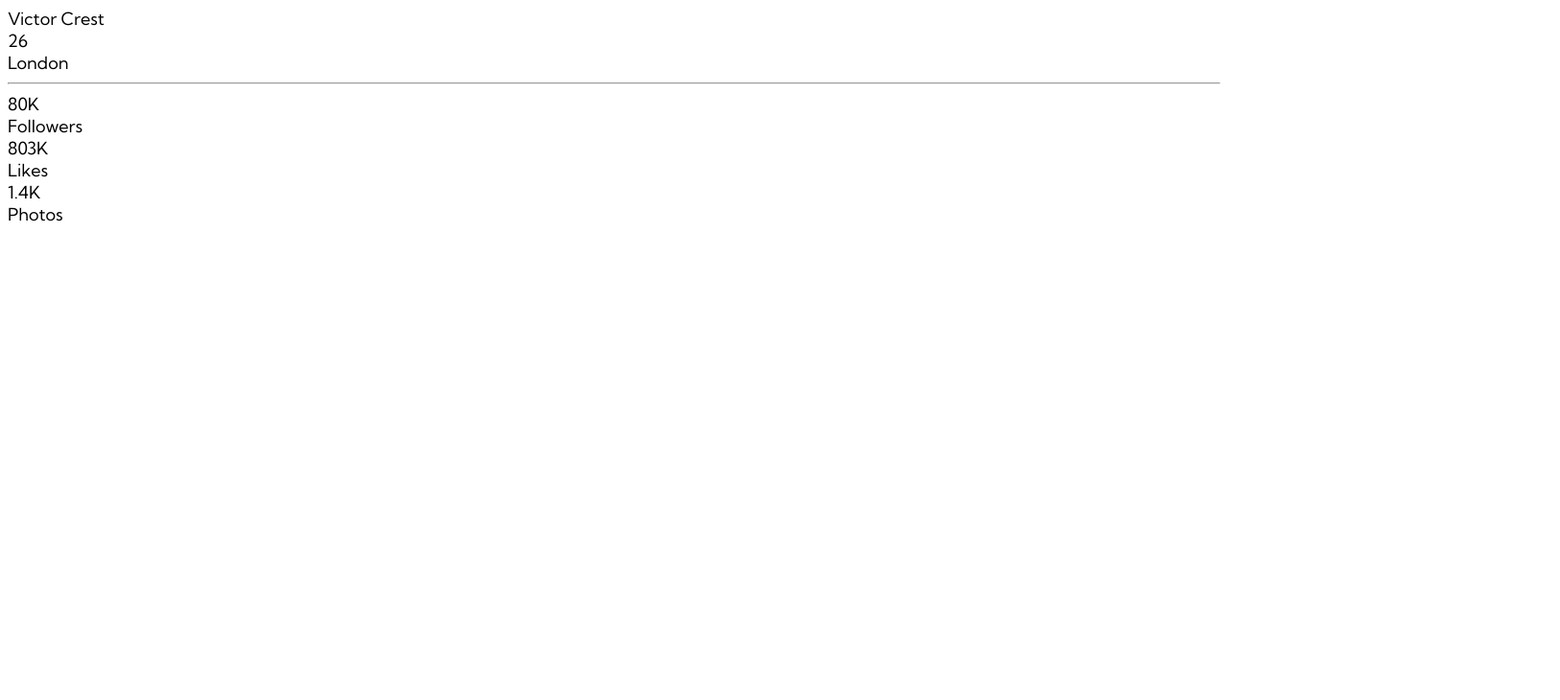
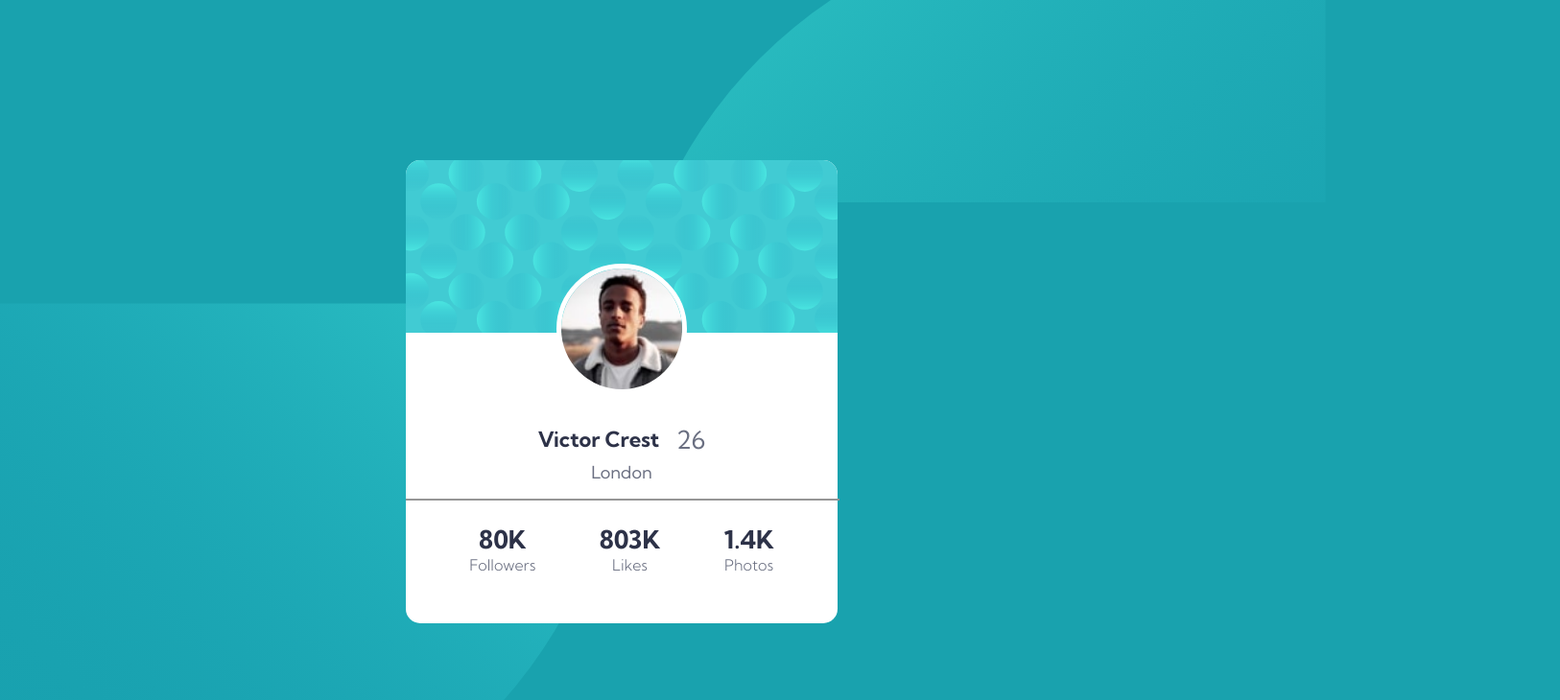
Before and after one commit to ash-kick/profile-card-component, a plain HTML site: page index.html in a window 1280 px wide. Shown: the whole page at 96% size, 1626 px wide, since content can reach past the window. Drawn offline with Linux system fonts and the light colour scheme.

Commit message:
Adding css styling

```diff
--- a/index.html
+++ b/index.html
@@ -12,16 +12,29 @@
      </head>
      <body>
           <main>
-               <div class="upper-background"></div>
+               <div class="top-background-box">
+                    <img class="top-background-image" src="images/bg-pattern-top.svg" alt="top left background image" />
+               </div>
+               <div class="bottom-background-box">
+                    <img class="bottom-background-image" src="images/bg-pattern-bottom.svg" alt="top left background image" />
+               </div>
+               <div class="profile-box">
+                    <div class="upper-background-container">
+                         <img class="upper-background-image" src="images/bg-pattern-card.svg" alt="blue pattern background image" />
+                    </div>
+                    <div class="profile-picture-container">
+                         <img class="profile-picture" src="images/image-victor.jpg" alt="profile picture of Victor Crest" />
+                    </div>
                     <div class="profile-name-age">
                          <div class="profile-name">Victor Crest</div>
                          <div class="profile-age">26</div>
                     </div>
                     <div class="profile-location">London</div>
                     <hr />
-               <div class="follower-info">
-                    <div class="follower-number">80K</div>
-                    <div class="follower-label">Followers</div>
+                    <div class="profile-stats">
+                         <div class="followers-info">
+                              <div class="followers-number">80K</div>
+                              <div class="followers-label">Followers</div>
                          </div>
                          <div class="likes-info">
                               <div class="likes-number">803K</div>
@@ -31,6 +44,8 @@
                               <div class="photos-number">1.4K</div>
                               <div class="photos-label">Photos</div>
                          </div>
+                    </div>
+               </div>
           </main>
      </body>
 </html>
--- a/style.css
+++ b/style.css
@@ -1,15 +1,139 @@
+.kumbh-sans-font {
+     font-family: "Kumbh Sans", sans-serif;
+     font-optical-sizing: auto;
+     font-weight: 400, 700;
+     font-style: normal;
+     font-variation-settings: "YOPQ" 300;
+}
 
-.kumbh-sans-font{
-    font-family: "Kumbh Sans", sans-serif;
-    font-optical-sizing: auto;
-    font-weight: 400,700;
-    font-style: normal;
-    font-variation-settings:
-      "YOPQ" 300;
-  }
+html,
+body {
+     font-family: "Kumbh Sans", sans-serif;
+     font-size: 18px;
+     font-weight: 400;
+     background-color: hsl(185, 75%, 39%);
+     width: 100%;
+     height: 100%;
+}
 
-html {
-    font-family:  "Kumbh Sans", sans-serif;
-    font-size: 18px;
-    font-weight: 400;
+main {
+     display: flex;
+     align-content: center;
+     justify-content: center;
+     align-items: center;
+     width: 100%;
+     height: 100%;
 }
+
+.top-background-image {
+     position: relative;
+     clip-path: xywh(300px 400px 100% 100%);
+}
+
+.bottom-background-image {
+     clip-path: xywh(0px 50px 75% 25%);
+}
+
+.bottom-background-box {
+     bottom: 0;
+     right: 0;
+}
+
+.top-background-box {
+     top: 0;
+     left: 0;
+     padding: 0;
+}
+
+.profile-box {
+     display: flex;
+     flex-direction: column;
+     text-align: center;
+     align-self: center;
+     background-color: white;
+     padding-bottom: 15px;
+     border-radius: 15px;
+     height: 26rem;
+     width: 25rem;
+     position: absolute;
+}
+
+.upper-background-container,
+.upper-background-image {
+     width: 100%;
+     border-radius: 15px 15px 0px 0px;
+     padding-bottom: 2.5rem;
+}
+
+.profile-picture-container {
+     padding: 6rem;
+     position: absolute;
+     align-self: center;
+}
+
+.profile-picture {
+     border-radius: 50%;
+     border-color: white;
+     border-width: 5px;
+     border-style: solid;
+     width: 7rem;
+}
+
+.profile-name-age {
+     display: flex;
+     align-self: center;
+     gap: 1rem;
+}
+
+.profile-name {
+     font-size: 22px;
+     font-weight: 700;
+     color: hsl(229, 23%, 23%);
+     line-height: 1.5;
+}
+
+.profile-age {
+     color: hsl(227, 10%, 46%);
+     font-weight: 400;
+     font-size: 26px;
+}
+
+.profile-age {
+     color: hsl(227, 10%, 46%);
+     font-weight: 400;
+     font-size: 26px;
+}
+
+.profile-location {
+     color: hsl(227, 10%, 46%);
+     line-height: 2;
+}
+
+hr {
+     color: hsl(0, 0%, 59%);
+     border-style: solid;
+     width: 100%;
+}
+
+.profile-stats {
+     display: flex;
+     align-items: center;
+     justify-content: space-evenly;
+     padding-top: 15px;
+}
+
+.followers-number,
+.likes-number,
+.photos-number {
+     font-weight: 700;
+     font-size: 26px;
+     color: hsl(229, 23%, 23%);
+}
+
+.followers-label,
+.likes-label,
+.photos-label {
+     font-weight: 300;
+     font-size: 16px;
+     color: hsl(227, 10%, 46%);
+}
```
Lines whose indentation alone changed are shown as unchanged.
